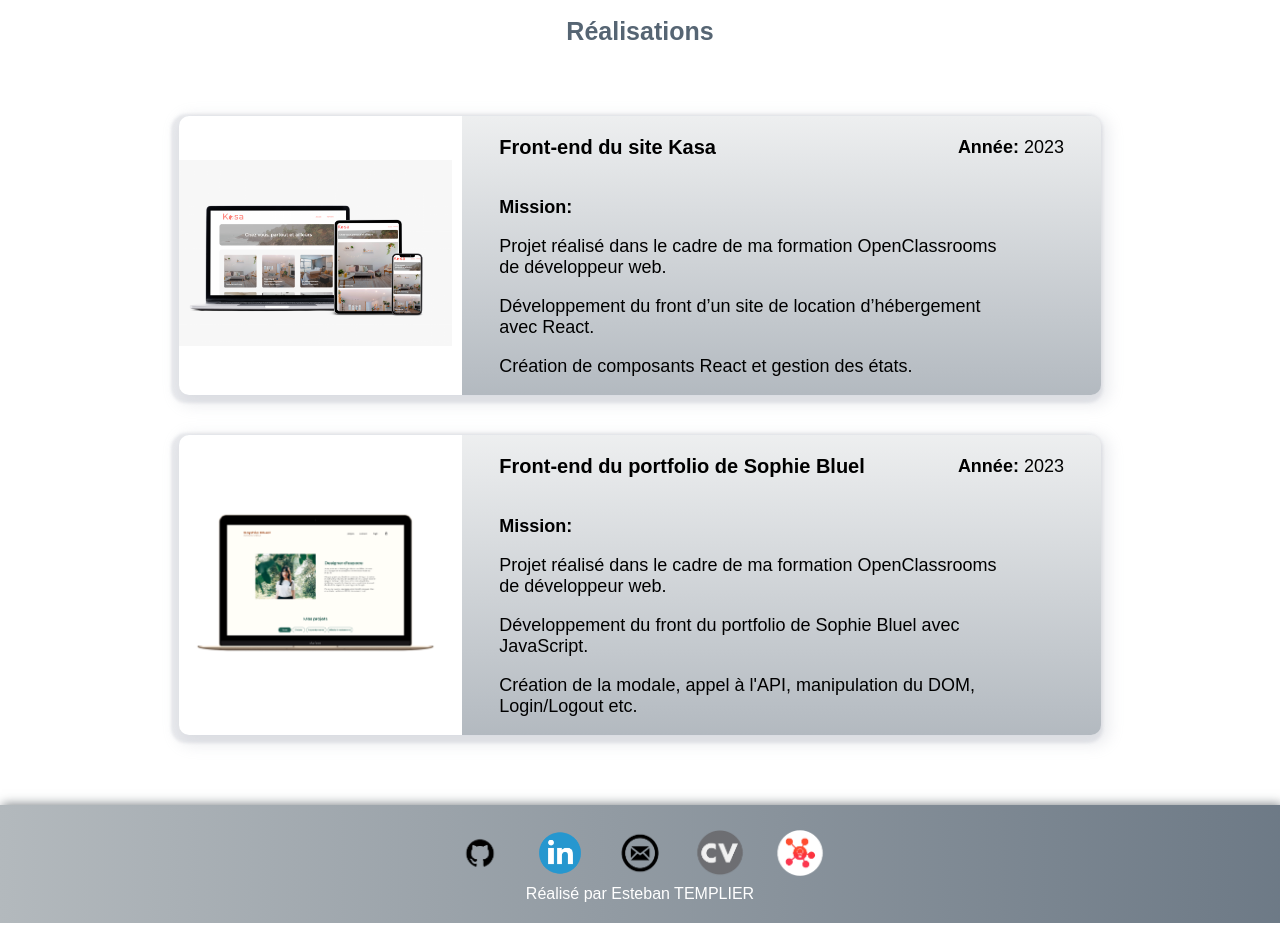
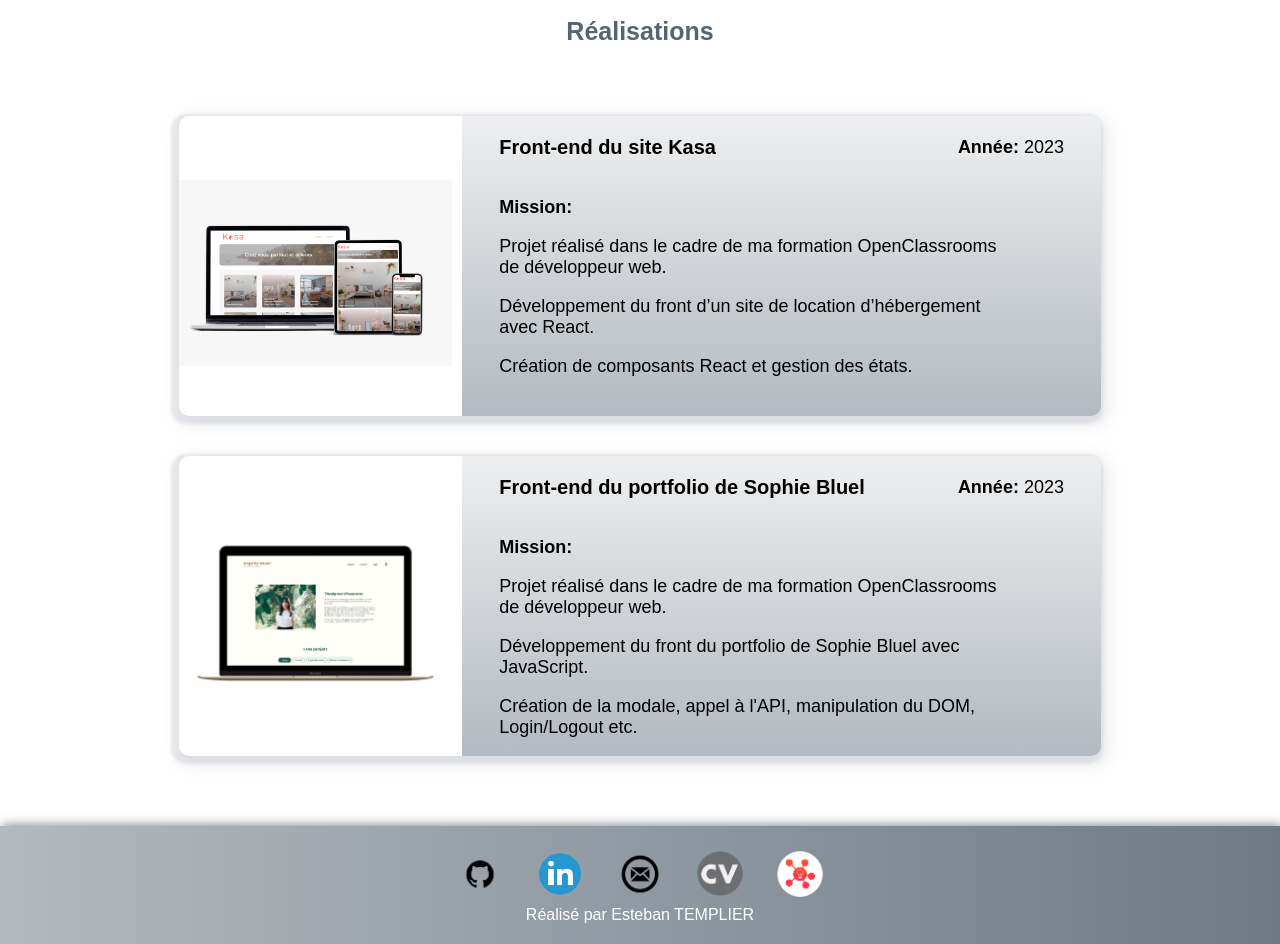
Before and after one commit to estebanxo/Portfolio, a plain HTML site: page index.html in a window 1280 px wide. Shown: the part 785-1729 px from the top of the page. Before the commit the page ends 1708 px from the top, so only its background shows below. Drawn offline with Linux system fonts and the light colour scheme.

Commit message:
Correction écritures et redimension réalisation

```diff
--- a/style.css
+++ b/style.css
@@ -297,14 +297,18 @@ button:hover {
 }
 .left {
     width: 30%;
-    height: 100%;
+    height: 7vw;
+    display: flex;
+    justify-content: center;
+    align-items: center;
+    padding-top: 15px;
 }
 .left img {
     width: 100%;
 }
 .right {
     width: 92%;
-    height: 100%;
+    height: 300px;
     font-family: "Overpass", sans-serif;
     font-size: 18px;
     padding-left: 4%;
```
